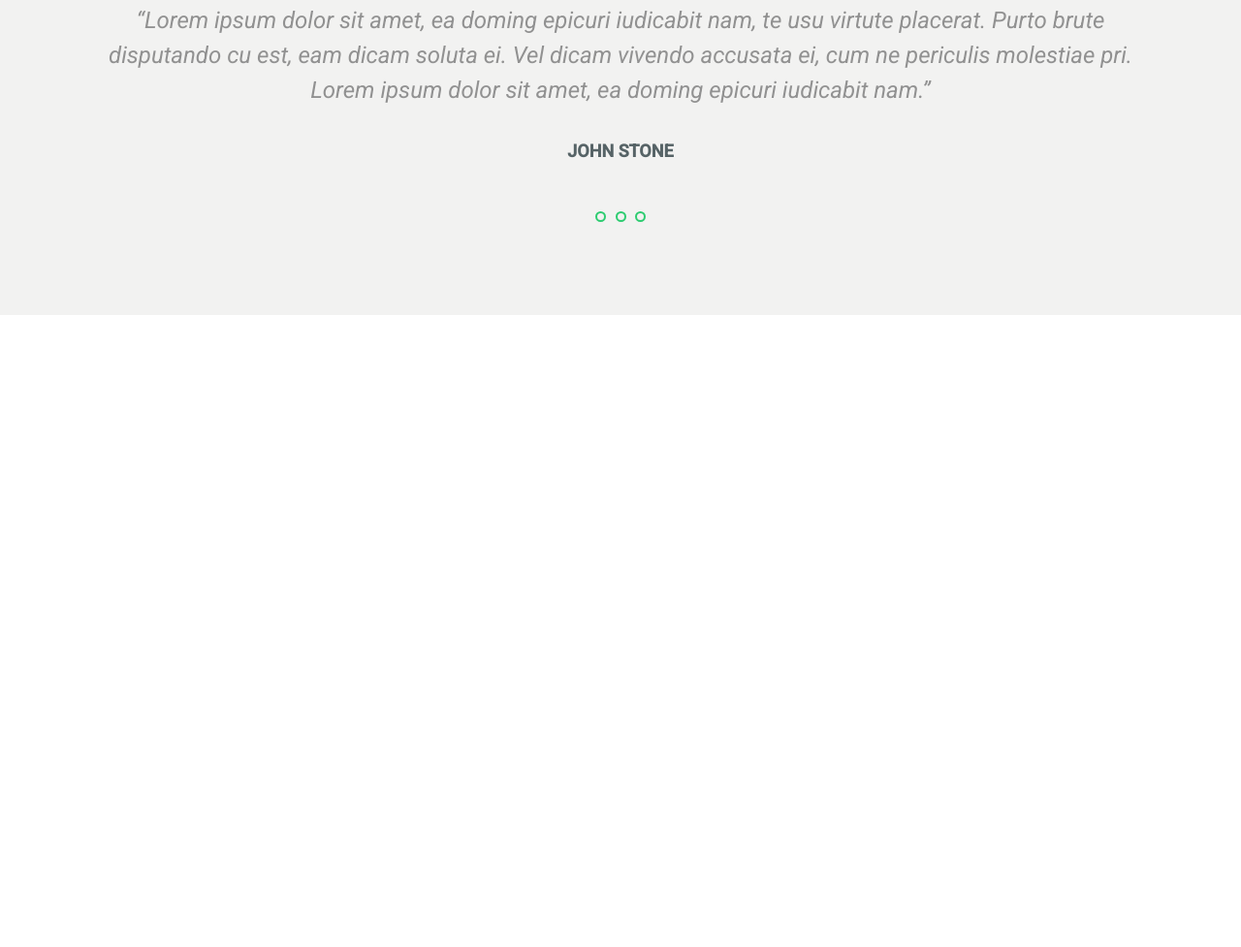
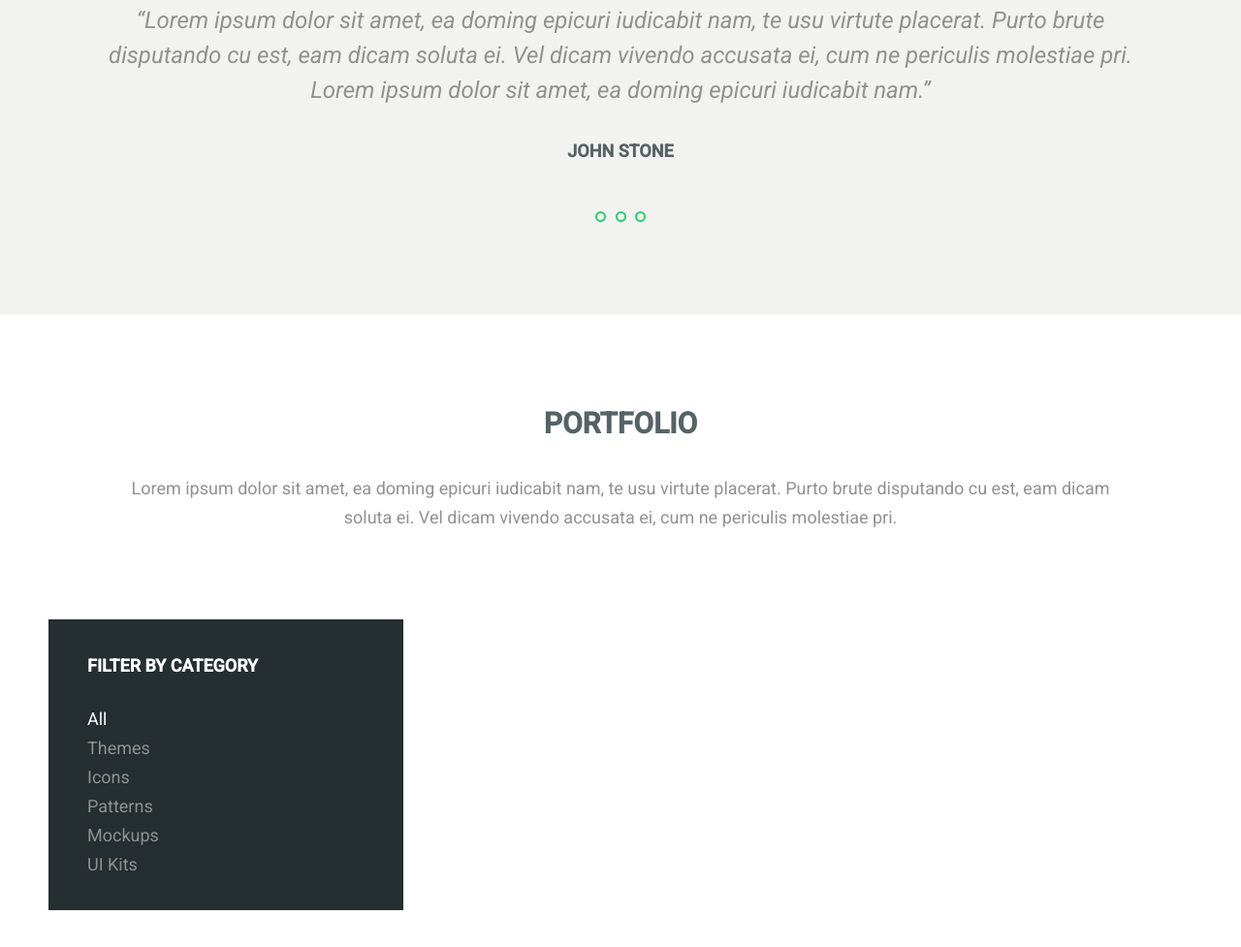
Before and after one commit to Aleksei-Pobyvanets/My-first-maket, a plain HTML site: page index.html in a window 1280 px wide. Shown: the part 5250-6227 px from the top of the page at 97% size. Before the commit the page ends 5575 px from the top, so only its background shows below. Drawn offline with Linux system fonts and the light colour scheme.

Commit message:
containers

```diff
--- a/index.html
+++ b/index.html
@@ -240,5 +240,34 @@
 		</div>
 	</div>
 	</div>
+<div class="backgra11">
+	<div>
+		<div>
+			<h2 class="toparea51">Portfolio</h2>
+			<p class="text_lorem101">Lorem ipsum dolor sit amet, ea doming epicuri iudicabit nam, te usu virtute placerat. Purto brute disputando cu est, eam dicam
+			soluta ei. Vel dicam vivendo accusata ei, cum ne periculis molestiae pri. </p>
+		</div>
+	</div>
+<div class="container_bloks">
+<div class="bloks">
+	<div class="_1block">
+	<div class="_11blok">
+		<h3 class="filder1">Filter By Category</h3>
+	<div class="all_">
+		<p class="all1">All</p>
+		<p class="all2">Themes</p>
+		<p class="all2">Icons</p>
+		<p class="all2">Patterns</p>
+		<p class="all2">Mockups</p>
+		<p class="all2">UI Kits</p>
+	</div>
+	</div>
+	</div>
+	<div class="_2block">
+	</div>
+
+</div>
+</div>
+</div>
 </body>
 </html>
--- a/style2.css
+++ b/style2.css
@@ -774,3 +774,74 @@ h1 .lg {
 #dot3 {
 	margin-right: 5px;
 }
+
+/* portfolio */
+.backgra11 {
+	display: block;
+	margin: 0 auto;
+	width: 1180px;
+	height: 1400px;
+}
+.toparea51 {
+	color: #566366;
+	font-family: Roboto;
+	font-size: 30px;
+	font-weight: 700;
+	line-height: 24px;
+	text-transform: uppercase;
+	position: relative;
+    text-align: center;
+    top: 100px;
+}
+.text_lorem101 {
+	color: #919191;
+	font-family: Roboto;
+	font-size: 18px;
+	font-weight: 400;
+	line-height: 30px;
+	text-align: center;
+    top: 140px;
+    position: relative;
+    width: 1020px;
+    margin: 0 auto;
+}
+/* BLOKS */
+.container_bloks {
+	top: 315px;
+}
+
+._1block {
+	width: 366px;
+	height: 300px;
+	background-color: #252e30;
+	margin-top: 230px;
+}
+._11blok {
+
+}
+.filder1 {
+	color: #ffffff;
+	font-family: Roboto;
+	font-size: 18px;
+	font-weight: 700;
+	line-height: 30px;
+	text-transform: uppercase;
+	padding: 33px 0px 25px 40px;
+}
+.all_ {
+	padding: 0px 0px 0px 40px;
+}
+.all1 {
+	color: #ffffff;
+	font-family: Roboto;
+	font-size: 18px;
+	font-weight: 400;
+	line-height: 30px;
+}
+.all2 {
+	color: #919191;
+	font-family: Roboto;
+	font-size: 18px;
+	font-weight: 400;
+	line-height: 30px;
+}
```
